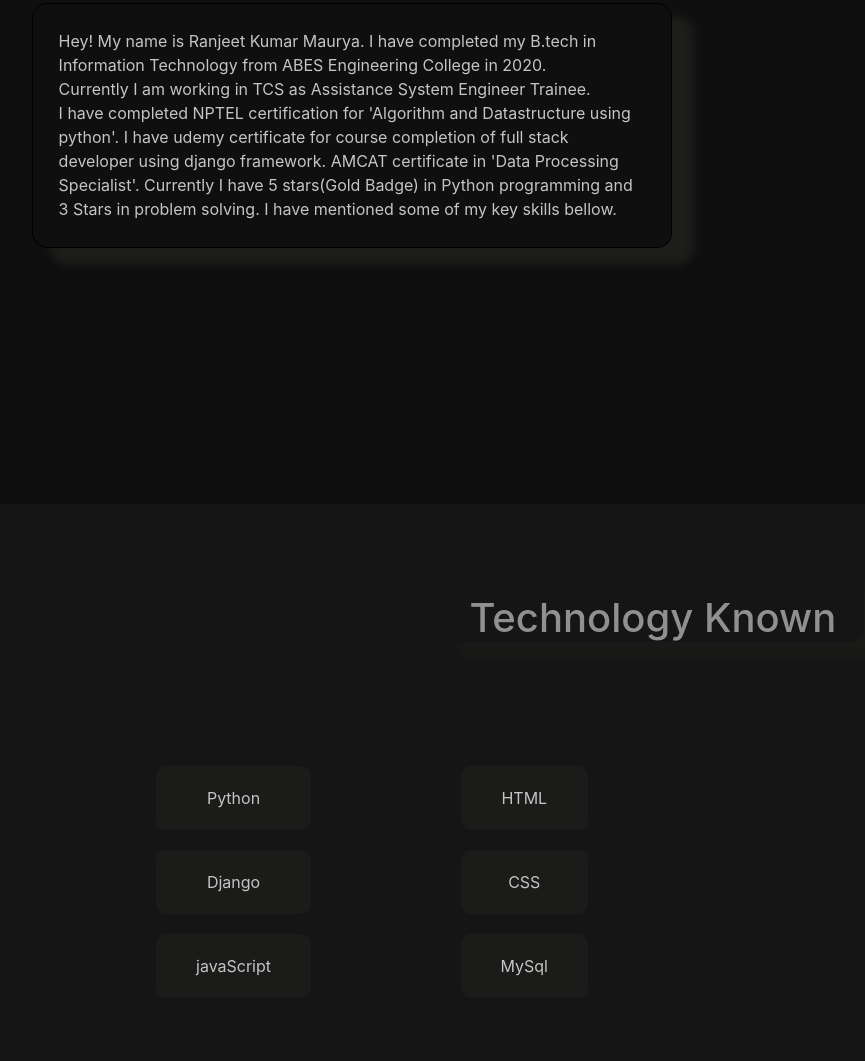
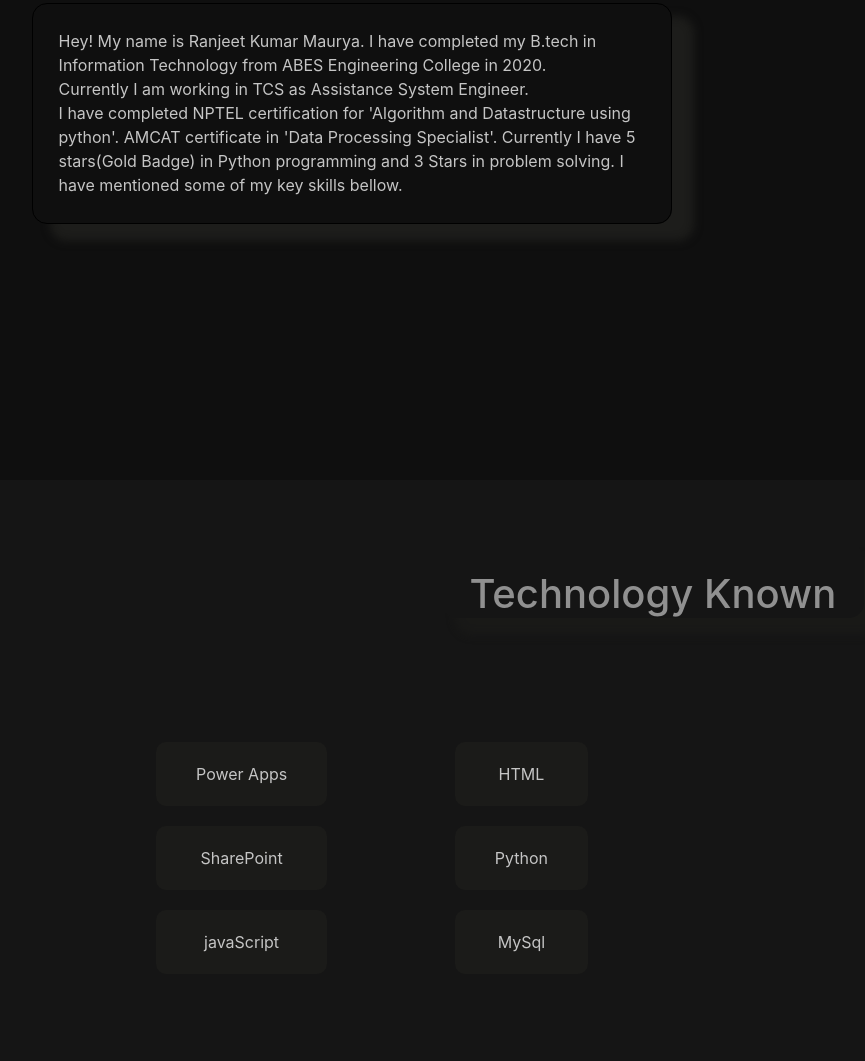
Before and after one commit to rn-ranjeet/portfolio, a plain HTML site: page index.html in a window 1280 px wide. Shown: the part 970-2031 px from the top of the page, without its empty margins (288-1153 px from the left). Drawn offline with nearby package versions, Linux system fonts and the light colour scheme.

Commit message:
https://github.com/rn-ranjeet/portfolio.git

```diff
--- a/index.html
+++ b/index.html
@@ -67,9 +67,8 @@
 			<h1 id="about_heading">About Me</h1>
 			<p id="about_para">Hey! My name is Ranjeet Kumar Maurya. I have completed my B.tech in Information
 				Technology from ABES Engineering College in 2020.
-				<br />Currently I am working in TCS as Assistance System Engineer Trainee.<br />
-				I have completed NPTEL certification for 'Algorithm and Datastructure using python'. I have udemy
-				certificate for course completion of full stack developer using django framework. AMCAT certificate in
+				<br />Currently I am working in TCS as Assistance System Engineer.<br />
+				I have completed NPTEL certification for 'Algorithm and Datastructure using python'. AMCAT certificate in
 				'Data Processing Specialist'.
 				Currently I have 5 stars(Gold Badge) in Python programming and 3 Stars in problem solving. I have
 				mentioned some of my key skills bellow.
@@ -83,13 +82,13 @@
 			<div class="container2">
 
 				<div class="tn1">
-					<div class="col-sm c1">Python</div>
-					<div class="col-sm c2">Django</div>
+					<div class="col-sm c1">Power Apps</div>
+					<div class="col-sm c2">SharePoint</div>
 					<div class="col-sm c3">javaScript</div>
 				</div>
 				<div class="tn2">
 					<div class="col-sm c4">HTML</div>
-					<div class="col-sm c5">CSS</div>
+					<div class="col-sm c5">Python</div>
 					<div class="col-sm c6">MySql</div>
 				</div>
 			</div>
```
Also changed, not shown: 1 other file.
